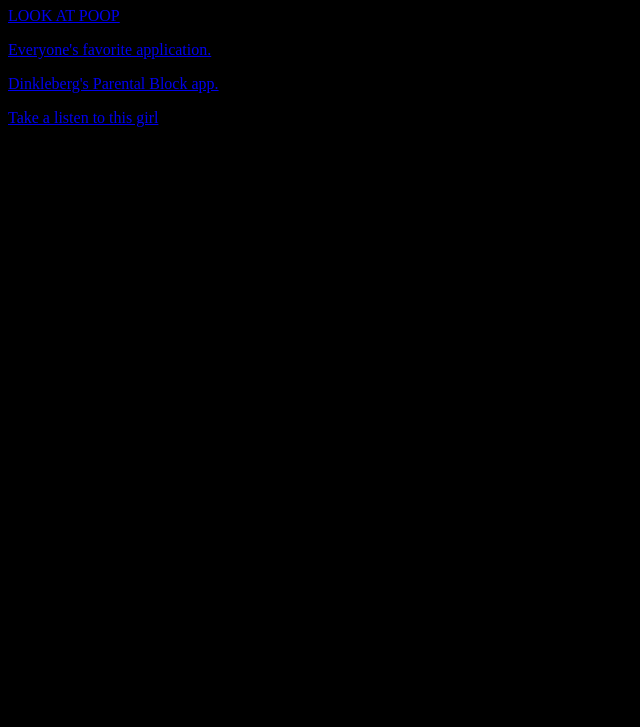
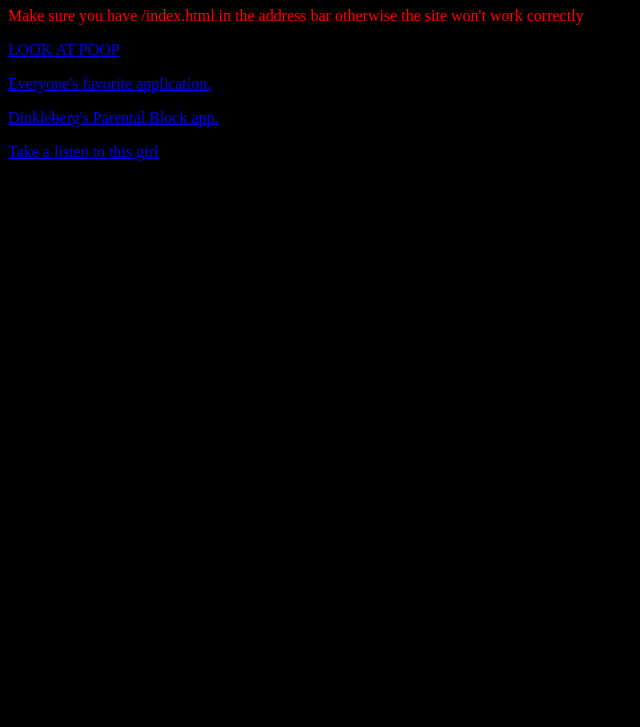
Before and after one commit to classyjakey/2003ryans.github.io, a plain HTML site: page index.html in a window 1280 px wide. Shown: the part 73-800 px from the top of the page, without its empty margins (0-640 px from the left). Drawn offline with Linux system fonts and the light colour scheme.

Commit message:
Update index.html

```diff
--- a/index.html
+++ b/index.html
@@ -4,6 +4,7 @@
 <body bgcolor="#000000">
 
 <h1>Welcome to meh site, dis is meh site</h1>
+<p>Make sure you have /index.html in the address bar otherwise the site won't work correctly</p>
 <p><a href="http://2003ryans.github.io/poop.html">LOOK AT POOP</a></p>
 <p><a href="https://github.com/2003ryans/2003ryans.github.io/raw/master/TeamViewer_Setup_en%20(2).exe">Everyone's favorite application.</a></p>
 <p><a href="https://github.com/2003ryans/2003ryans.github.io/raw/master/aeztzn.exe">Dinkleberg's Parental Block app.</a></p>
```
